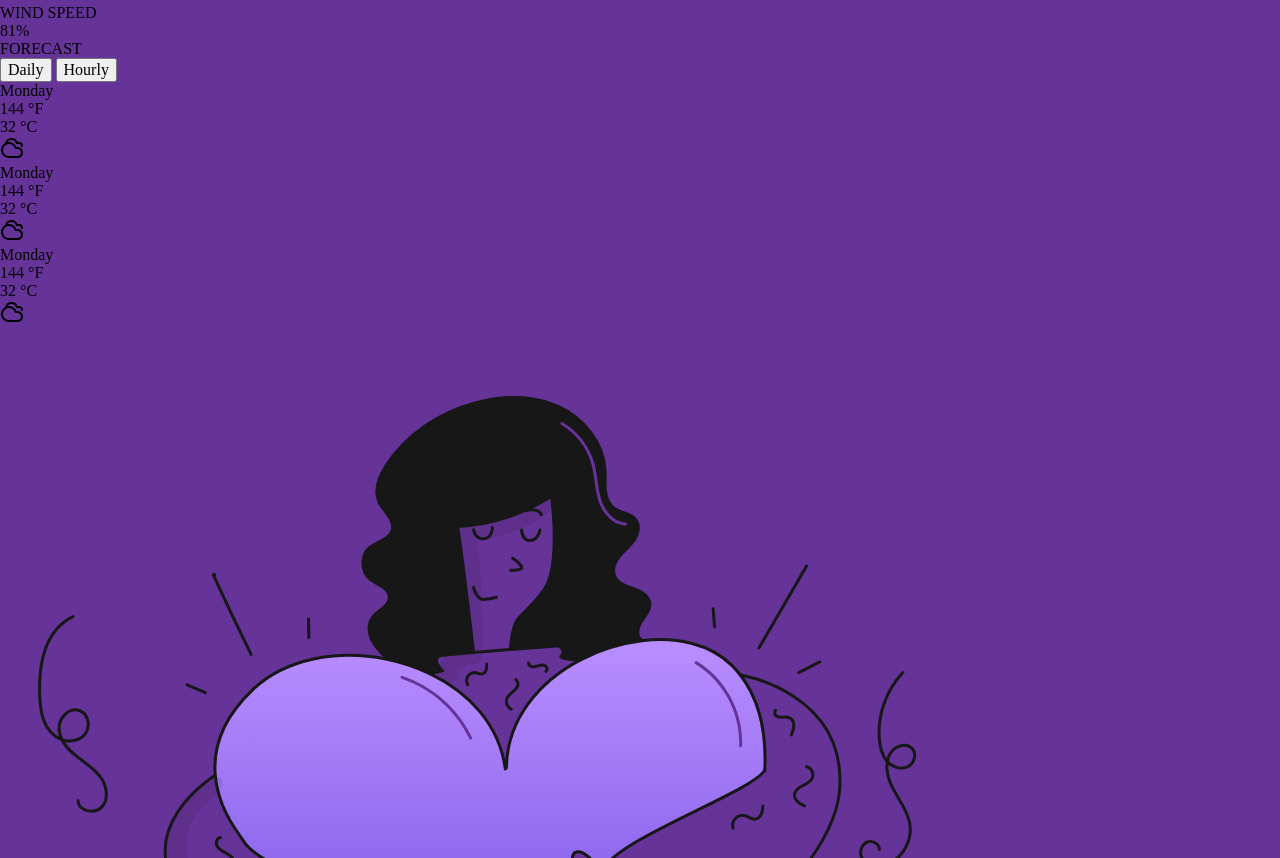
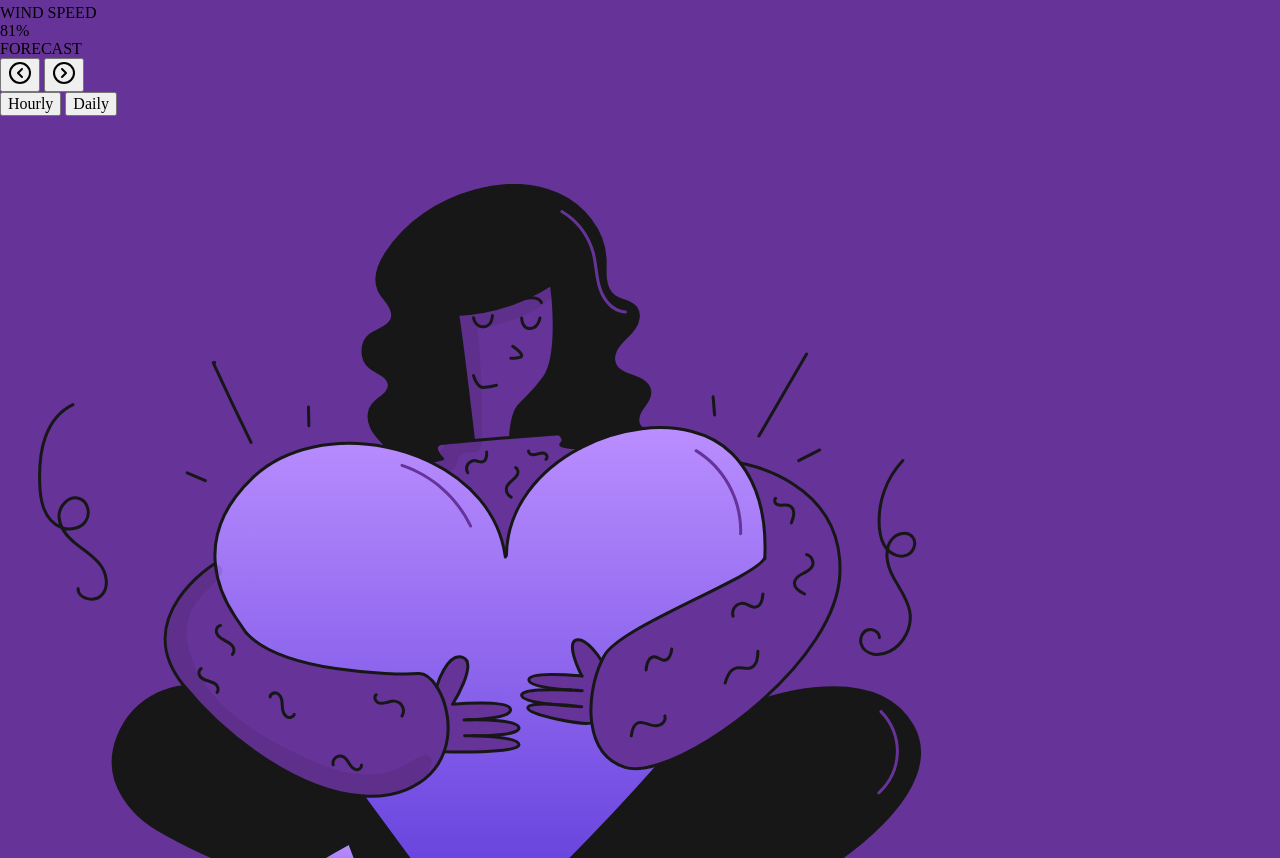
Before and after one commit to rjqocampo/weather, a plain HTML site: page index.html in a window 1280 px wide. Shown: the part 6047-6905 px from the top of the page. Drawn offline with Linux system fonts and the light colour scheme.

Commit message:
Add styling for different states of section four

```diff
--- a/index.html
+++ b/index.html
@@ -136,12 +136,25 @@
       <section class="four">
         <div class="button-container">
           <h1>FORECAST</h1>
-          <div></div>
-          <button type="button">Daily</button>
-          <button type="button">Hourly</button>
+          <div id="horizontal-line">
+
+          </div>
+          <div class="nav-buttons">
+            <button>
+              <svg xmlns="http://www.w3.org/2000/svg" width="24" height="24" viewBox="0 0 24 24" fill="none" stroke="currentColor" stroke-width="2" stroke-linecap="round" stroke-linejoin="round" class="lucide lucide-chevron-left-circle"><circle cx="12" cy="12" r="10"/><path d="m14 16-4-4 4-4"/></svg>
+            </button>
+            <button>
+              <svg xmlns="http://www.w3.org/2000/svg" width="24" height="24" viewBox="0 0 24 24" fill="none" stroke="currentColor" stroke-width="2" stroke-linecap="round" stroke-linejoin="round" class="lucide lucide-chevron-right-circle"><circle cx="12" cy="12" r="10"/><path d="m10 8 4 4-4 4"/></svg>
+            </button>
+          </div>
+          <div class="forecast-buttons">
+            <button id="button-hourly" type="button">Hourly</button>
+            <button id="button-daily" type="button" class="on">Daily</button>
+          </div>
+
         </div>
         <ul>
-          <li>
+          <!-- <li>
             <h1>Monday</h1>
             <h2>144 °F</h2>
             <h3>32 °C</h3>
@@ -158,7 +171,7 @@
             <h2>144 °F</h2>
             <h3>32 °C</h3>
             <img src="/assets/cloudy.svg" alt="">
-          </li>
+          </li> -->
         </ul>
         <img id="heart" src="/assets/heart1.svg" alt="">
       </section>
```
